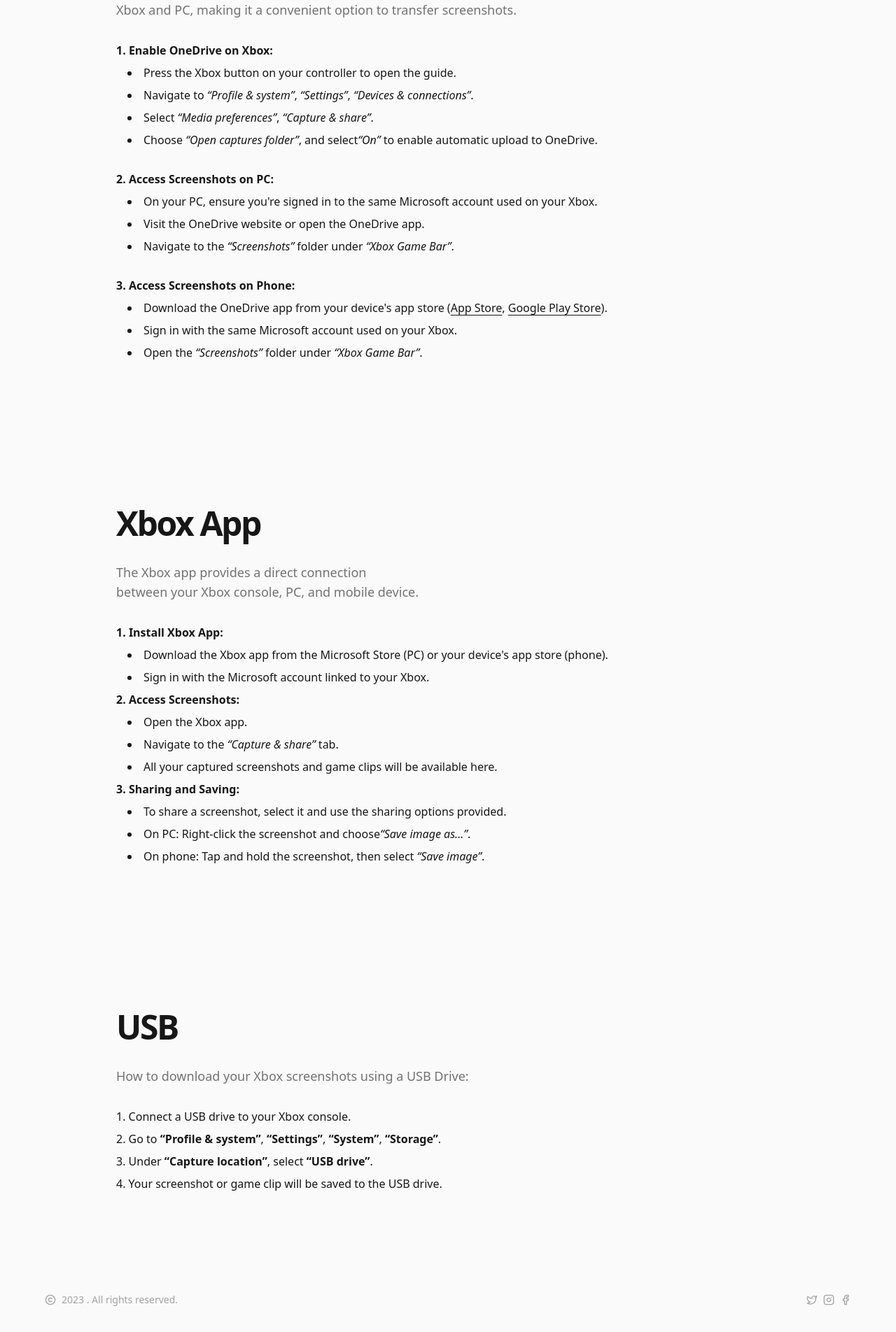
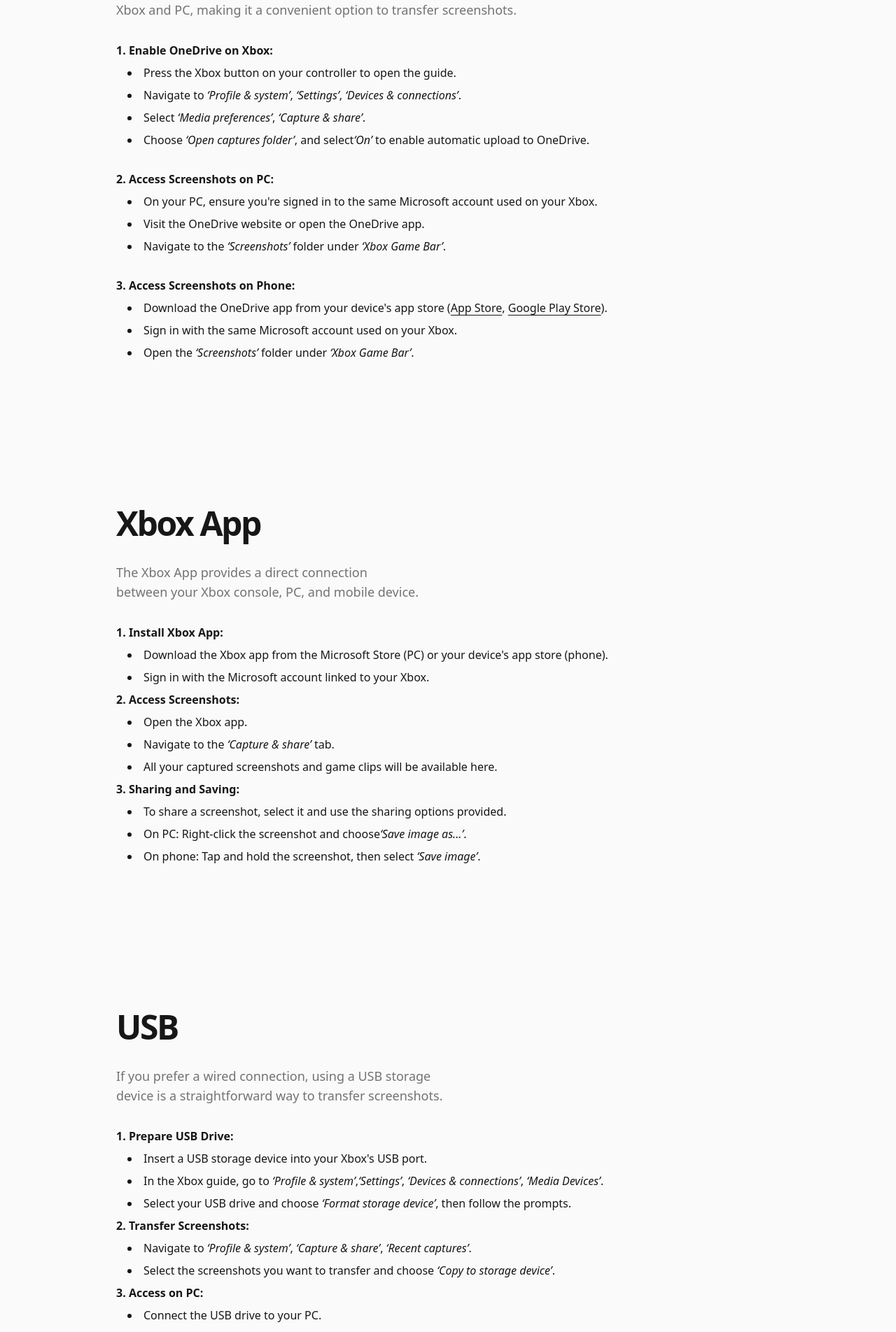
Before and after one commit to aaronbentley/SoopaNova, a Next.js app: page /screenshots/xbox in a window 1280 px wide. Shown: the part 880-2784 px from the top of the page at 70% size. Built offline with nearby package versions, Linux system fonts and the light colour scheme.

Commit message:
Fomatting content.

```diff
--- a/src/app/screenshots/xbox/page.tsx
+++ b/src/app/screenshots/xbox/page.tsx
@@ -84,21 +84,21 @@ const ScreenshotsXbox = () => {
                                 </li>
                                 <li>
                                     Navigate to{' '}
-                                    <em>&ldquo;Profile & system&rdquo;</em>,{' '}
-                                    <em>&ldquo;Settings&rdquo;</em>,{' '}
-                                    <em>&ldquo;Devices & connections&rdquo;</em>
+                                    <em>&lsquo;Profile & system&rsquo;</em>,{' '}
+                                    <em>&lsquo;Settings&rsquo;</em>,{' '}
+                                    <em>&lsquo;Devices & connections&rsquo;</em>
                                     .
                                 </li>
                                 <li>
                                     Select{' '}
-                                    <em>&ldquo;Media preferences&rdquo;</em>,{' '}
-                                    <em>&ldquo;Capture & share&rdquo;</em>.
+                                    <em>&lsquo;Media preferences&rsquo;</em>,{' '}
+                                    <em>&lsquo;Capture & share&rsquo;</em>.
                                 </li>
                                 <li>
                                     Choose{' '}
-                                    <em>&ldquo;Open captures folder&rdquo;</em>,
+                                    <em>&lsquo;Open captures folder&rsquo;</em>,
                                     and select
-                                    <em>&ldquo;On&rdquo;</em> to enable
+                                    <em>&lsquo;On&rsquo;</em> to enable
                                     automatic upload to OneDrive.
                                 </li>
                             </ul>
@@ -117,8 +117,8 @@ const ScreenshotsXbox = () => {
                                 </li>
                                 <li>
                                     Navigate to the{' '}
-                                    <em>&ldquo;Screenshots&rdquo;</em> folder
-                                    under <em>&ldquo;Xbox Game Bar&rdquo;</em>.
+                                    <em>&lsquo;Screenshots&rsquo;</em> folder
+                                    under <em>&lsquo;Xbox Game Bar&rsquo;</em>.
                                 </li>
                             </ul>
                         </li>
@@ -150,9 +150,9 @@ const ScreenshotsXbox = () => {
                                     on your Xbox.{' '}
                                 </li>
                                 <li>
-                                    Open the <em>&ldquo;Screenshots&rdquo;</em>{' '}
+                                    Open the <em>&lsquo;Screenshots&rsquo;</em>{' '}
                                     folder under{' '}
-                                    <em>&ldquo;Xbox Game Bar&rdquo;</em>.
+                                    <em>&lsquo;Xbox Game Bar&rsquo;</em>.
                                 </li>
                             </ul>
                         </li>
@@ -164,7 +164,7 @@ const ScreenshotsXbox = () => {
                 <PageSection id='xbox-app'>
                     <PageSectionHeading>Xbox App</PageSectionHeading>
                     <PageSectionDescription>
-                        The Xbox app provides a direct connection between your
+                        The Xbox App provides a direct connection between your
                         Xbox console, PC, and mobile device.
                     </PageSectionDescription>
 
@@ -185,7 +185,7 @@ const ScreenshotsXbox = () => {
                             <li>Open the Xbox app.</li>
                             <li>
                                 Navigate to the{' '}
-                                <em>&ldquo;Capture & share&rdquo;</em> tab.
+                                <em>&lsquo;Capture & share&rsquo;</em> tab.
                             </li>
                             <li>
                                 All your captured screenshots and game clips
@@ -200,29 +200,13 @@ const ScreenshotsXbox = () => {
                             </li>
                             <li>
                                 On PC: Right-click the screenshot and choose
-                                <em>&ldquo;Save image as...&rdquo;</em>.
+                                <em>&lsquo;Save image as...&rsquo;</em>.
                             </li>
                             <li>
                                 On phone: Tap and hold the screenshot, then
-                                select <em>&ldquo;Save image&rdquo;</em>.
+                                select <em>&lsquo;Save image&rsquo;</em>.
                             </li>
                         </ul>
-                        {/* <li>Download the Xbox app on your phone or PC.</li>
-                        <li>
-                            Sign in to the app with the same account you use on
-                            your Xbox console.
-                        </li>
-                        <li>
-                            At the bottom of the screen, select{' '}
-                            <strong>&ldquo;My Library&rdquo;</strong>, then{' '}
-                            <strong>&ldquo;Captures&rdquo;</strong>.
-                        </li>
-                        <li>Select the screenshot you want to download.</li>
-                        <li>
-                            Select <strong>&ldquo;Share&rdquo;</strong> and
-                            choose a destination, such as your phone&apos;s
-                            camera roll or file system.
-                        </li> */}
                     </ol>
                 </PageSection>
             </div>
@@ -231,111 +215,56 @@ const ScreenshotsXbox = () => {
                 <PageSection id='usb-drive'>
                     <PageSectionHeading>USB</PageSectionHeading>
                     <PageSectionDescription>
-                        How to download your Xbox screenshots using a USB Drive:
+                        If you prefer a wired connection, using a USB storage
+                        device is a straightforward way to transfer screenshots.
                     </PageSectionDescription>
-
                     <ol className='list-decimal list-inside space-y-2'>
-                        <li>Connect a USB drive to your Xbox console.</li>
-                        <li>
-                            Go to{' '}
-                            <strong>&ldquo;Profile & system&rdquo;</strong>,{' '}
-                            <strong>&ldquo;Settings&rdquo;</strong>,{' '}
-                            <strong>&ldquo;System&rdquo;</strong>,{' '}
-                            <strong>&ldquo;Storage&rdquo;</strong>.
+                        <li className='font-extrabold'>Prepare USB Drive:</li>
+                        <ul className='list-disc list-inside ps-4 space-y-2 mt-2 font-normal'>
+                            <li>
+                                Insert a USB storage device into your
+                                Xbox&apos;s USB port.
+                            </li>
+                            <li>
+                                In the Xbox guide, go to{' '}
+                                <em>&lsquo;Profile & system&rsquo;</em>,
+                                <em>&lsquo;Settings&rsquo;</em>,{' '}
+                                <em>&lsquo;Devices & connections&rsquo;</em>,{' '}
+                                <em>&lsquo;Media Devices&rsquo;</em>.
+                            </li>
+                            <li>
+                                Select your USB drive and choose{' '}
+                                <em>&lsquo;Format storage device&rsquo;</em>,
+                                then follow the prompts.
+                            </li>
+                        </ul>
+                        <li className='font-extrabold'>
+                            Transfer Screenshots:
                         </li>
-                        <li>
-                            Under{' '}
-                            <strong>&ldquo;Capture location&rdquo;</strong>,
-                            select <strong>&ldquo;USB drive&rdquo;</strong>.
-                        </li>
-                        <li>
-                            Your screenshot or game clip will be saved to the
-                            USB drive.
-                        </li>
+                        <ul className='list-disc list-inside ps-4 space-y-2 mt-2 font-normal'>
+                            <li>
+                                Navigate to{' '}
+                                <em>&lsquo;Profile & system&rsquo;</em>,{' '}
+                                <em>&lsquo;Capture & share&rsquo;</em>,{' '}
+                                <em>&lsquo;Recent captures&rsquo;</em>.
+                            </li>
+                            <li>
+                                Select the screenshots you want to transfer and
+                                choose{' '}
+                                <em>&lsquo;Copy to storage device&rsquo;</em>.
+                            </li>
+                        </ul>
+                        <li className='font-extrabold'>Access on PC:</li>
+                        <ul className='list-disc list-inside ps-4 space-y-2 mt-2 font-normal'>
+                            <li>Connect the USB drive to your PC.</li>
+                            <li>
+                                Open the USB drive and navigate to the
+                                <em>&lsquo;Screenshots&rsquo;</em> folder.
+                            </li>
+                        </ul>
                     </ol>
                 </PageSection>
             </div>
-
-            {/* <div className='container'>
-                <PageSection>
-                    <PageSectionHeading>Xbox</PageSectionHeading>
-                    <PageSectionDescription>
-                        How to download your Xbox screenshots.
-                    </PageSectionDescription>
-
-                    <div className='w-full grid md:grid-flow-dense sm:grid-cols-2 gap-8 mt-2'>
-                        <Card className='bg-neutral-100 dark:bg-neutral-900 group transition-all duration-200 hover:border-pink-500 hover:dark:border-pink-500'>
-                            <CardHeader className='relative'>
-                                <CardTitle className='group-hover:text-pink-500 transition-colors duration-200'>
-                                    On Your Phone
-                                    <Smartphone className='absolute opacity-20 text-neutral-500 top-6 right-6 h-10 w-10 sm:h-12 sm:w-12 stroke-1 group-hover:opacity-100 group-hover:text-pink-500 transition-all duration-200' />
-                                </CardTitle>
-                                <CardDescription>Xbox App</CardDescription>
-                            </CardHeader>
-                            <CardContent>
-                                <p>
-                                    The Xbox App for mobile lets you save your
-                                    screenshots to your phone.
-                                </p>
-
-                                <ol className='list-decimal list-inside mt-4'>
-                                    <li>Open the Xbox App</li>
-                                    <li>
-                                        Navigate to the{' '}
-                                        <strong>
-                                            &ldquo;My Library&rdquo;
-                                        </strong>{' '}
-                                        tab
-                                    </li>
-                                    <li>
-                                        Choose the screenshot you want and tap{' '}
-                                        <strong>&ldquo;Save&rdquo;</strong>
-                                    </li>
-                                </ol>
-                            </CardContent>
-                            <CardContent>
-                                <div className='flex gap-2 mt-2'>
-                                    <Link
-                                        href='https://apps.apple.com/app/xbox/id736179781'
-                                        className={cn(
-                                            buttonVariants({
-                                                variant: 'outline'
-                                            })
-                                        )}>
-                                        App Store
-                                    </Link>
-                                    <Link
-                                        href='https://play.google.com/store/apps/details?id=com.microsoft.xboxone.smartglass&hl'
-                                        className={cn(
-                                            buttonVariants({
-                                                variant: 'outline'
-                                            })
-                                        )}>
-                                        Google Play
-                                    </Link>
-                                </div>
-                            </CardContent>
-                        </Card>
-                        <Card className='bg-neutral-100 dark:bg-neutral-900 group transition-all duration-200 hover:border-pink-500 hover:dark:border-pink-500'>
-                            <CardHeader className='relative'>
-                                <CardTitle className='group-hover:text-pink-500 transition-colors duration-200'>
-                                    On Your PC
-                                    <Laptop2 className='absolute opacity-20 text-neutral-500 top-6 right-6 h-10 w-10 sm:h-12 sm:w-12 stroke-2 group-hover:opacity-100 group-hover:text-pink-500 transition-all duration-200' />
-                                </CardTitle>
-                                <CardDescription>
-                                    Xbox App for Windows
-                                </CardDescription>
-                            </CardHeader>
-                            <CardContent>
-                                <p>
-                                    The Xbox App for Windows lets you save your
-                                    screenshots to your PC.
-                                </p>
-                            </CardContent>
-                        </Card>
-                    </div>
-                </PageSection>
-            </div> */}
         </>
     )
 }
--- a/src/components/brand-icons.tsx
+++ b/src/components/brand-icons.tsx
@@ -80,11 +80,11 @@ export const OneDriveIcon = React.forwardRef<
         />
         <path
             d='M25.939 13.016A6.577 6.577 0 0 0 25.5 13a6.477 6.477 0 0 0-2.576.532l-4.004 1.684 1.161.695 3.805 2.279 1.66.994 5.677 3.4a6.5 6.5 0 0 0-5.284-9.568z'
-            opacity={0.6}
+            opacity={0.7}
         />
         <path
             d='M25.546 19.184l-1.66-.994-3.805-2.28-1.16-.694-3.063 1.288-5.863 2.468L7.36 20.08l-5.924 2.493A7.989 7.989 0 0 0 8 26h17.5a6.498 6.498 0 0 0 5.723-3.416z'
-            opacity={0.4}
+            opacity={0.6}
         />
     </svg>
 ))
```
